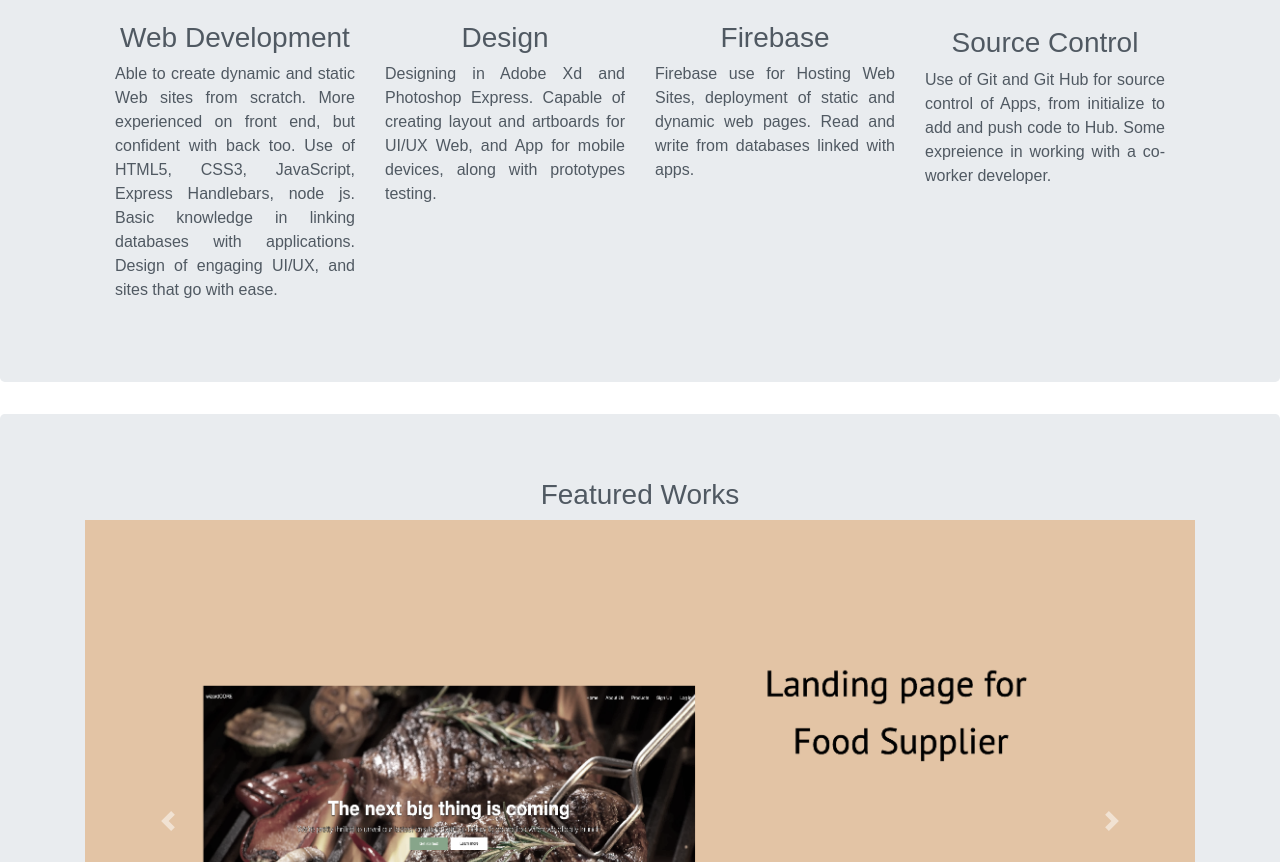
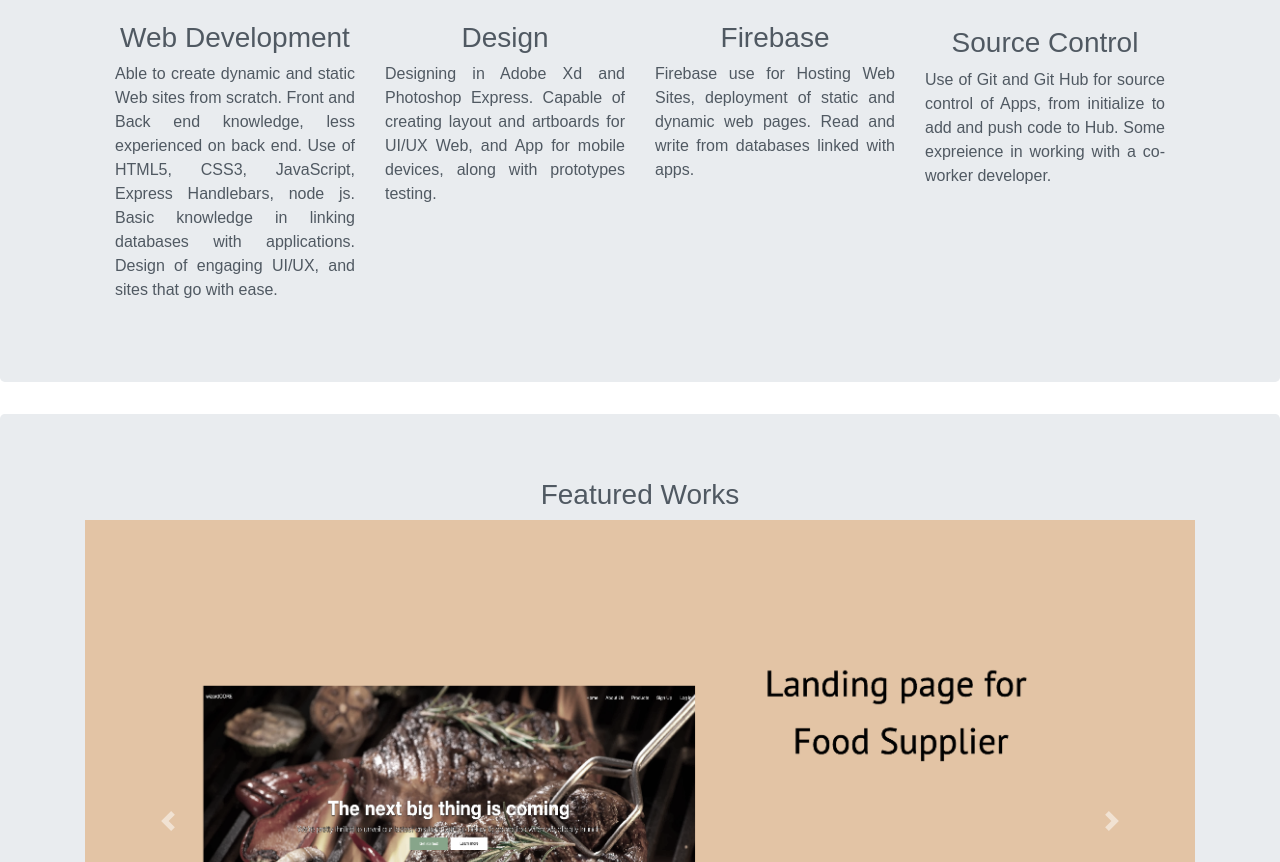
Before and after one commit to OscarG96/Personal-Blog, a plain HTML site: page public/index.html in a window 1280 px wide. Shown: the part 1438-2300 px from the top of the page. Drawn offline with nearby package versions, Linux system fonts and the light colour scheme.

Commit message:
Revert "text modified"
This reverts commit 9f32454f2fa52dd82b1049626cb87e1b789ca90f.

```diff
--- a/public/index.html
+++ b/public/index.html
@@ -114,7 +114,7 @@
                         <br>
                         <h3>Web Development</h3>
                         <p style="text-align: justify; text-justify: auto">Able to create dynamic and static Web sites from scratch.
-                            More experienced on front end, but confident with back too.
+                            Front and Back end knowledge, less experienced on back end.
                             Use of HTML5, CSS3, JavaScript, Express Handlebars, node js.
                             Basic knowledge in linking databases with applications. Design of engaging UI/UX,
                             and sites that go with ease.</p>
```
